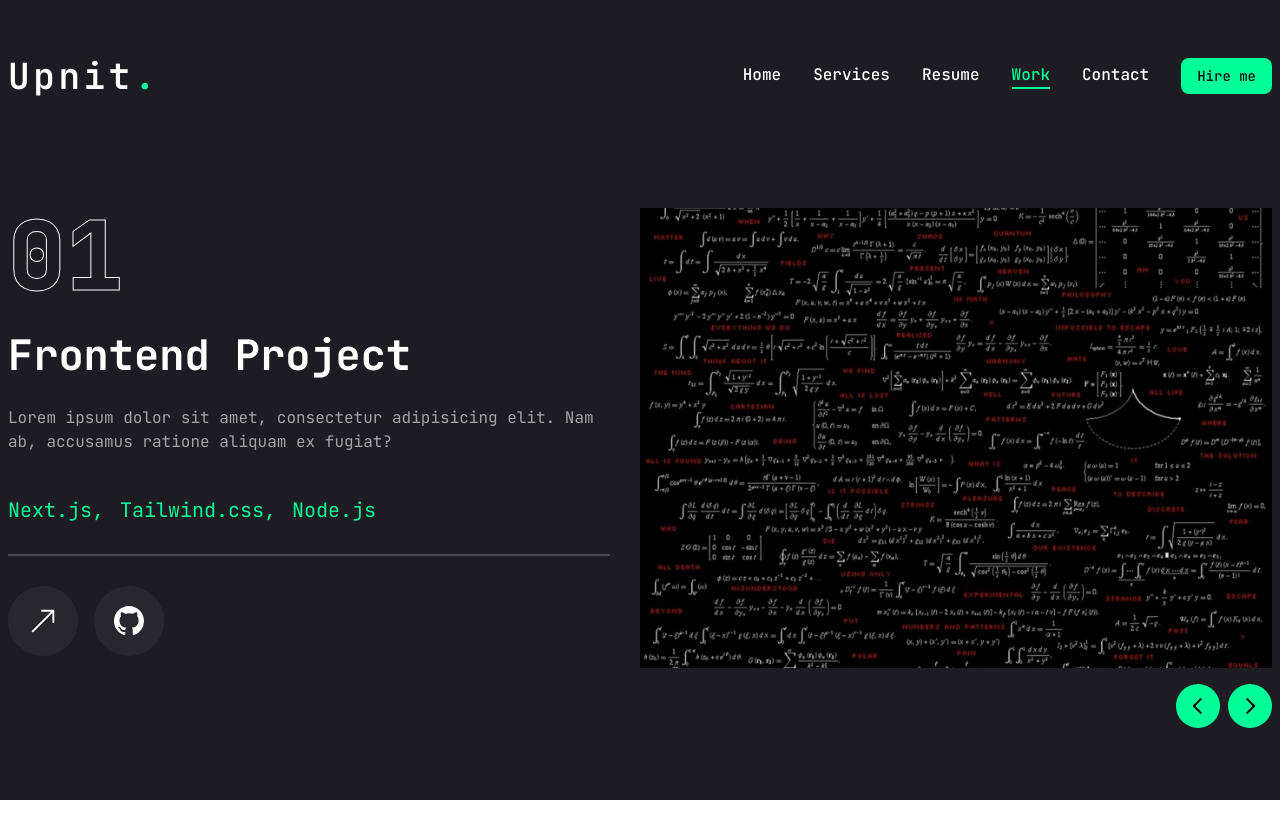
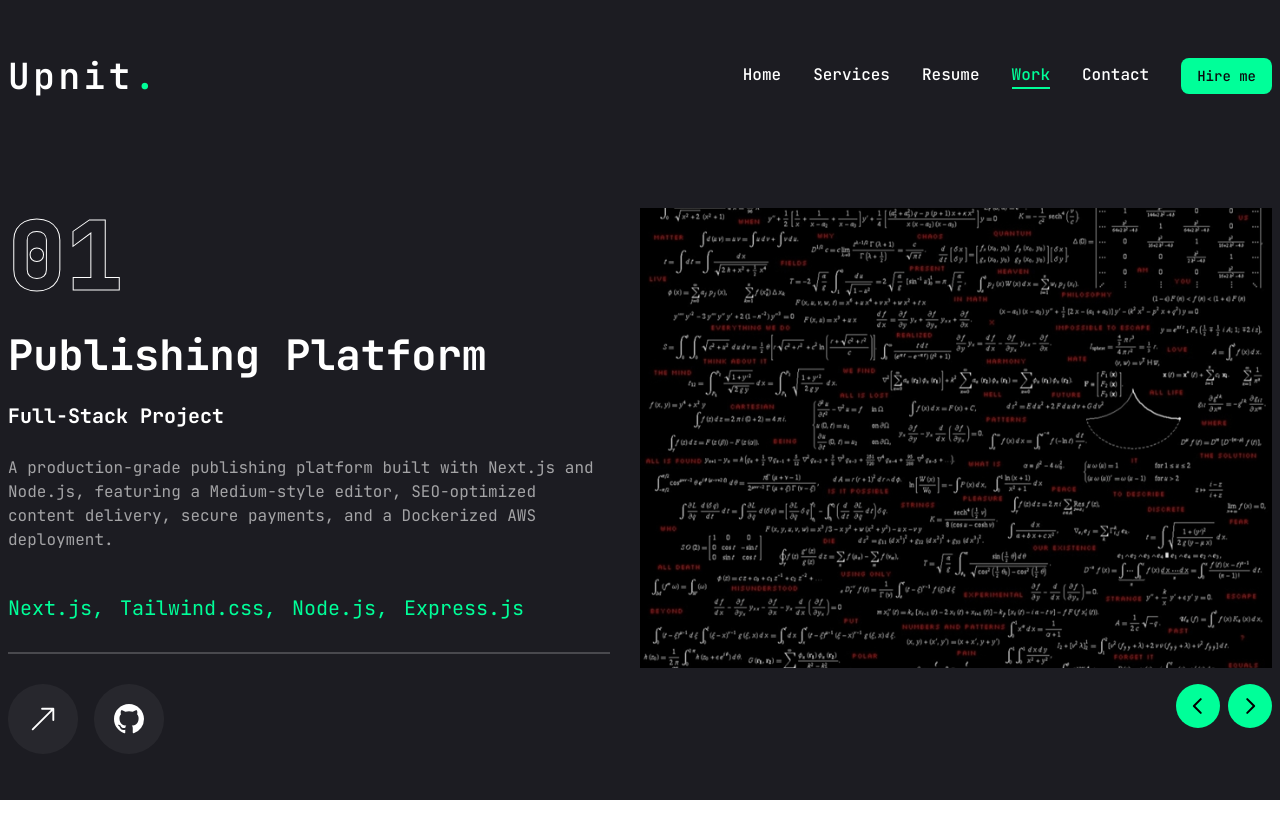
Before and after one commit to Upnit-b/Portfolio-Website, a Next.js app: page /work in a window 1280 px wide. Built offline with nearby package versions, Linux system fonts and the light colour scheme.

Commit message:
changes in work section

```diff
--- a/app/work/page.tsx
+++ b/app/work/page.tsx
@@ -15,25 +15,25 @@ import WorkSliderBtns from "@/components/WorkSliderBtns"
 const projects = [
   {
     num: "01",
-    category: "frontend",
-    title: "project 1",
-    description: "Lorem ipsum dolor sit amet, consectetur adipisicing elit. Nam ab, accusamus ratione aliquam ex fugiat?",
-    stack: [{name: "Next.js"}, {name: "Tailwind.css"}, {name: "Node.js"},],
+    category: "full-stack",
+    title: "Publishing Platform",
+    description: "A production-grade publishing platform built with Next.js and Node.js, featuring a Medium-style editor, SEO-optimized content delivery, secure payments, and a Dockerized AWS deployment.",
+    stack: [{name: "Next.js"}, {name: "Tailwind.css"}, {name: "Node.js"}, {name: "Express.js"},],
     image: "/thumb1.jpg",
-    live: "",
-    github: ""
+    live: "https://editor.swagger.io",
+    github: "https://github.com/Upnit-b/Publishing-Platform-Architecture"
   },
-   {
+  {
     num: "02",
-    category: "fullstack",
-    title: "project 2",
-    description: "Lorem ipsum dolor sit amet, consectetur adipisicing elit. Nam ab, accusamus ratione aliquam ex fugiat?",
-    stack: [{name: "Html 5"}, {name: "Css 3"}, {name: "Javascript"},],
+    category: "backend",
+    title: "Micro-services",
+    description: "A scalable, event-driven microservices backend for a social media platform built with Node.js microservices architecture, featuring real-time communication between services, media handling using multer and cloudinary, and advanced search capabilities.",
+    stack: [{name: "Node.js"}, {name: "Express.js"}, {name: "Redis"}, {name: "RabbitMQ"},],
     image: "/thumb2.jpg",
     live: "",
-    github: ""
+    github: "https://github.com/Upnit-b/MicroServices-Backend"
   },
-   {
+  {
     num: "03",
     category: "frontend",
     title: "project 1",
@@ -72,10 +72,15 @@ export default function work() {
                 {project.num}
               </div>
 
+              {/* project title */}
+              <h4 className="text-[42px] font-bold leading-none text-white group-hover:text-primary transition-all duration-500 capitalize">
+                {project.title}
+              </h4>
+
               {/* project category */}
-              <h2 className="text-[42px] font-bold leading-none text-white group-hover:text-primary transition-all duration-500 capitalize">
+              <h4 className="text-[20px] font-bold leading-none text-white group-hover:text-primary transition-all duration-500 capitalize">
                 {project.category} project
-              </h2>
+              </h4>
 
               {/* project description */}
               <p className="text-white/60">{project.description}</p>
```
